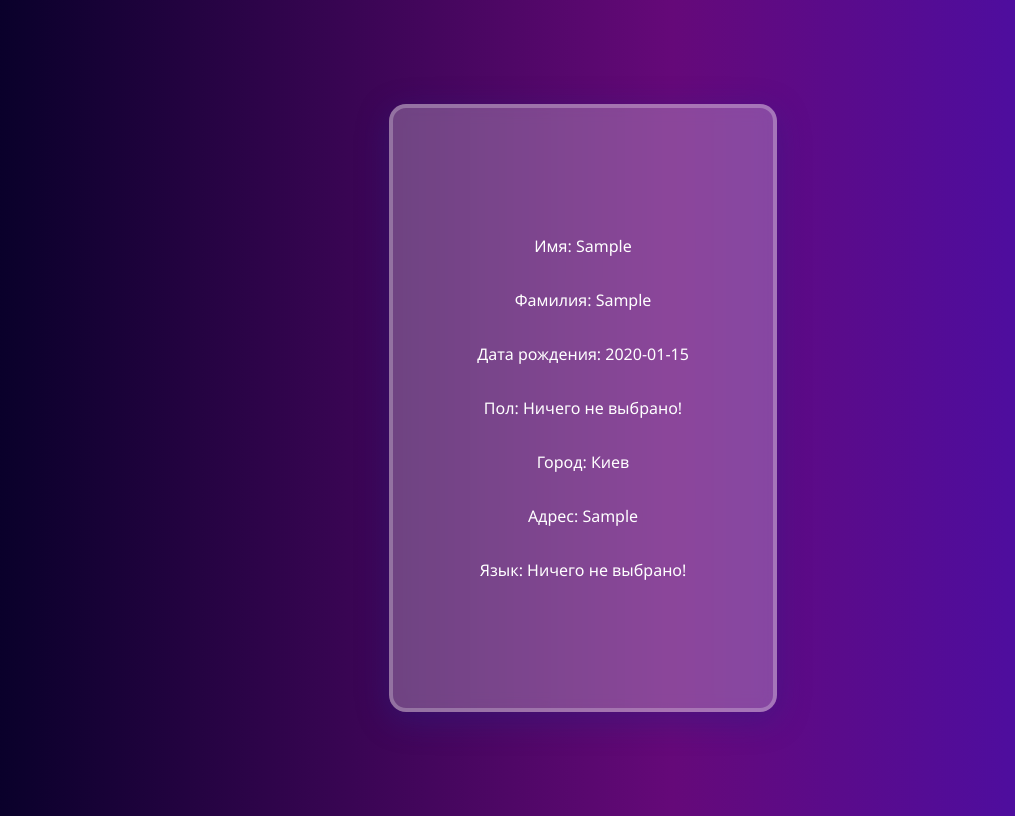
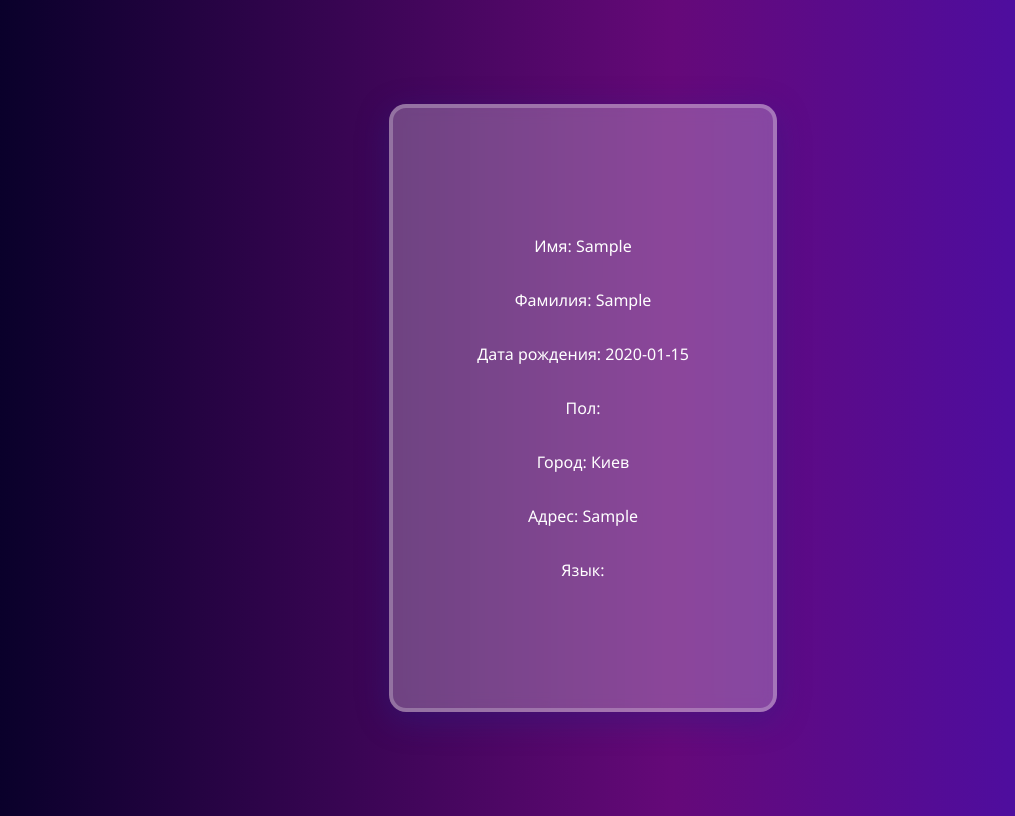
Before and after one commit to roflmorries/JS-homework-15.2, a plain HTML site: page index.html in a window 1280 px wide. Both pictures are taken after typing "Sample", "Sample", "2020-01-15", "Sample" into the empty fields and a click on the button "Сохранить". Shown: the whole page, without its empty margins (57-1072 px from the left). Drawn offline with Linux system fonts and the light colour scheme.

Commit message:
code improvements

```diff
--- a/app.js
+++ b/app.js
@@ -1,17 +1,19 @@
-document.getElementById('registrationForm').addEventListener('submit', function(event) {
-    event.preventDefault();
-    const getValue = id => document.getElementById(id).value.trim() || 'Ничего не выбрано!';
-    const getChekedValue = name => document.querySelector(`input[name="${name}"]:checked`)?.value || 'Ничего не выбрано!';
-    const getCheckedValues = name => Array.from(document.querySelectorAll(`input[name="${name}"]:checked`), cb => cb.value).join(', ') || 'Ничего не выбрано!';
+document.querySelector('.submit_button').addEventListener('click', () => {
+    event.preventDefault()
+    const client = {
+        firstName: document.forms.registrationForm.firstName.value,
+        lastName: document.forms.registrationForm.lastName.value,
+        birthDate: document.forms.registrationForm.birthDate.value,
+        adress: document.forms.registrationForm.adress.value,
+        gender: document.forms.registrationForm.gender.value,
+        city: document.forms.registrationForm.city.value,
+        language: document.forms.registrationForm.language,
+      }
 
-
-    const firstName = getValue('firstName');
-    const lastName = getValue('lastName');
-    const bday = getValue('birthDate');
-    const gender = getChekedValue('gender');
-    const city = getValue('city');
-    const adress = getValue('adress');
-    const language = getCheckedValues('language');
+    const clientLanguage = client.language
+    const selectedValues = [...client.language]
+        .filter(clientLanguage => clientLanguage.checked)
+        .map(clientLanguage => clientLanguage.value).join(", ");
 
 
     const validationName = /^[A-ZА-Я][a-zа-я]{1,}$/;
@@ -19,9 +21,10 @@ document.getElementById('registrationForm').addEventListener('submit', function(
     const validationDate = /^\d{4}-(0[1-9]|1[0-2])-(0[1-9]|[12][0-9]|3[01])$/
     const registrationForm = document.getElementById('registrationForm');
 
-    if (!validationName.test(firstName) || !validationName.test(lastName) || !validationAdress.test(adress)) {
+
+    if (!validationName.test(client.firstName) || !validationName.test(client.lastName) || !validationAdress.test(client.adress)) {
         const notification = document.getElementById('notification');
-
+        console.log(client)
         registrationForm.classList.add('invalid');
         notification.innerHTML = `
         <p>Строки ввода могут содержать только Ру/Eng буквы и символы</p>
@@ -35,7 +38,7 @@ document.getElementById('registrationForm').addEventListener('submit', function(
 
     }
 
-    if (!validationDate.test(bday)) {
+    if (!validationDate.test(client.birthDate)) {
         console.log(bday)
         const notification = document.getElementById('notification');
 
@@ -50,13 +53,13 @@ document.getElementById('registrationForm').addEventListener('submit', function(
 
 
     document.getElementById('results').innerHTML = `
-    <p>Имя: ${firstName}</p>
-    <p>Фамилия: ${lastName}</p>
-    <p>Дата рождения: ${bday}</p>
-    <p>Пол: ${gender}</p>
-    <p>Город: ${city}</p>
-    <p>Адрес: ${adress}</p>
-    <p>Язык: ${language}</p>
+    <p>Имя: ${client.firstName}</p>
+    <p>Фамилия: ${client.lastName}</p>
+    <p>Дата рождения: ${client.birthDate}</p>
+    <p>Пол: ${client.gender}</p>
+    <p>Город: ${client.city}</p>
+    <p>Адрес: ${client.adress}</p>
+    <p>Язык: ${selectedValues}</p>
     `;
 
     document.getElementById('registrationForm').classList.add('hidden');
--- a/index.html
+++ b/index.html
@@ -7,7 +7,7 @@
     <title>Document</title>
 </head>
 <body>
-    <form id="registrationForm" class="registrationForm">
+    <form name="registrationForm" id="registrationForm" class="registrationForm">
         <div id="notification"></div>
 
         <div class="full_name_class">
@@ -52,7 +52,7 @@
             </div>
         </div><br>
 
-        <button class="sumbit_button" type="submit">Сохранить</button>
+        <button class="submit_button" type="submit">Сохранить</button>
         </label>
     </form>
 
```
